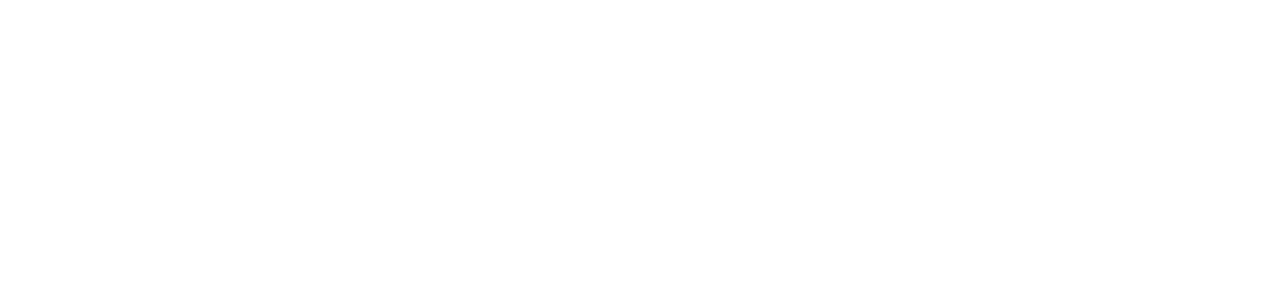
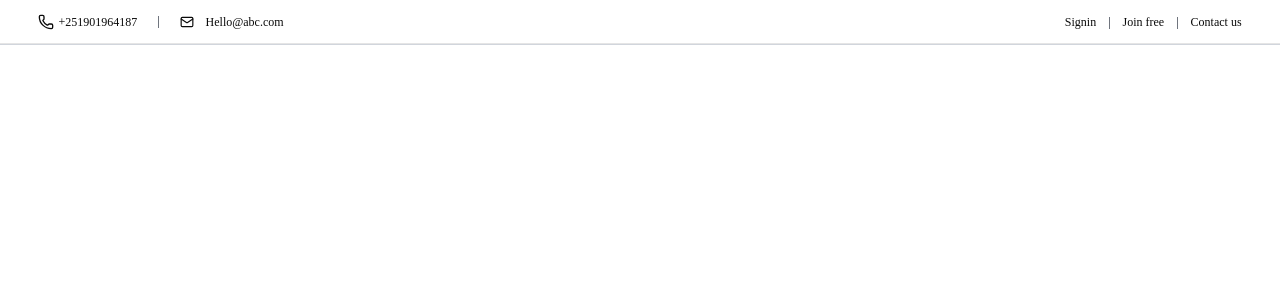
Before and after one commit to yohannes-tesfaye/b2b, a Next.js app: page / in a window 1280 px wide. Shown: the top 300 px of the page. Built offline with nearby package versions, Linux system fonts and the light colour scheme.

Commit message:
feat: Top Header

```diff
--- a/app/(main)/(user-facing)/page.tsx
+++ b/app/(main)/(user-facing)/page.tsx
@@ -1,8 +1,10 @@
 import Header from "@/components/shared/Header";
+import TopHeader from "@/components/shared/TopHeader";
 
 const Home = () => {
   return (
     <div>
+      <TopHeader />
       <Header />
     </div>
   );
--- /dev/null
+++ b/components/shared/TopHeader.tsx
@@ -0,0 +1,38 @@
+import Link from "next/link";
+import { Clock, Mail, MapPin, Phone } from "lucide-react";
+
+function TopHeader() {
+  return (
+    <div className="px-[3%] flex text-nowrap justify-between items-center outline-1 outline-gray-300 py-3 text-[11px] lg:text-[12px] border-b">
+      <div className="flex md:gap-5 gap-2">
+        <div className="flex items-center gap-1">
+          <Phone size={16} />
+          <p>+251901964187</p>
+        </div>
+        <div className="text-gray-900">|</div>
+        <div className="flex flex-row items-center gap-3">
+          <Mail size={14} />
+          <div className="pt-px">Hello@abc.com</div>
+        </div>
+      </div>
+
+      <ul className="flex gap-3 items-center">
+        <li>
+          <Link href={"/faqs"}>Signin</Link>
+        </li>
+        <li className="text-gray-900">|</li>
+
+        <li className="hidden lg:block">
+          <Link href={"#footer"}>Join free</Link>
+        </li>
+        <li className="text-gray-900 hidden lg:block">|</li>
+
+        <li>
+          <Link href={"/contact"}>Contact us</Link>
+        </li>
+      </ul>
+    </div>
+  );
+}
+
+export default TopHeader;
```
